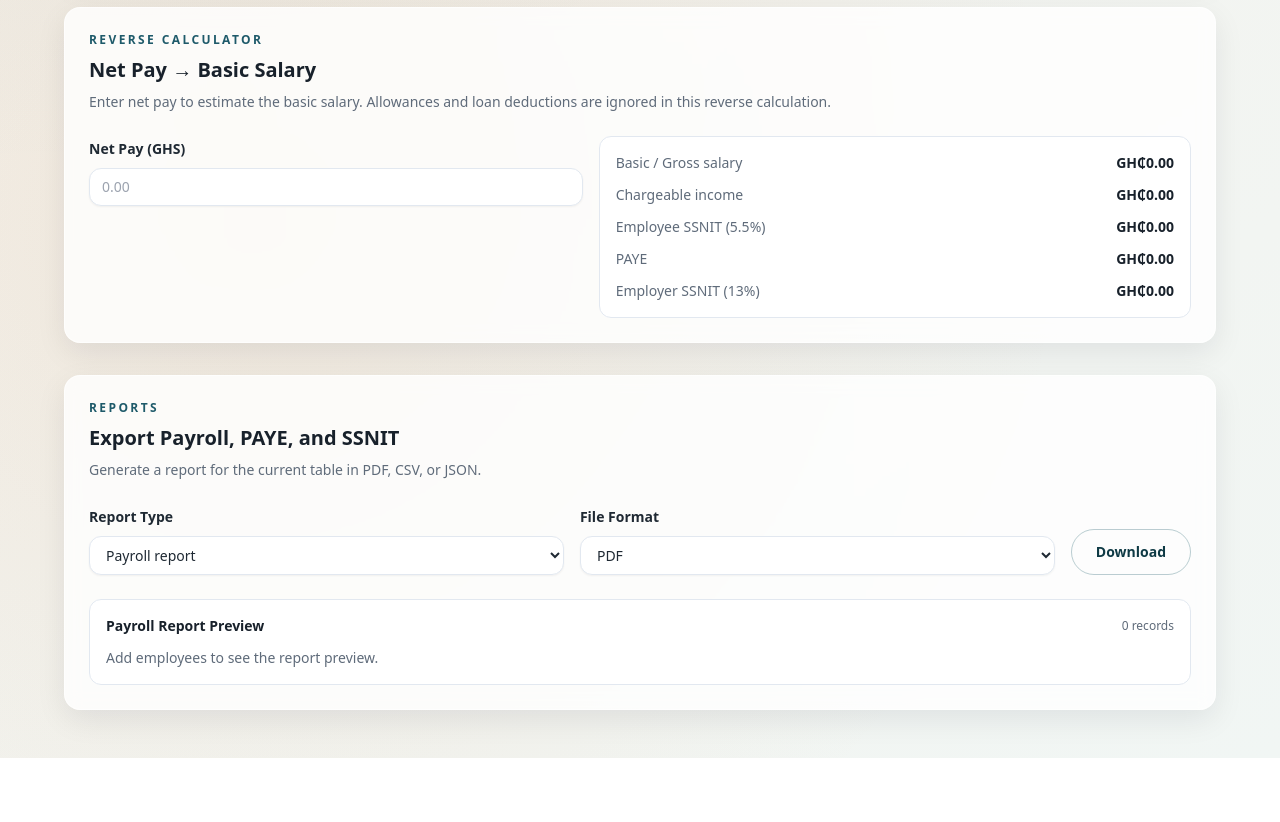
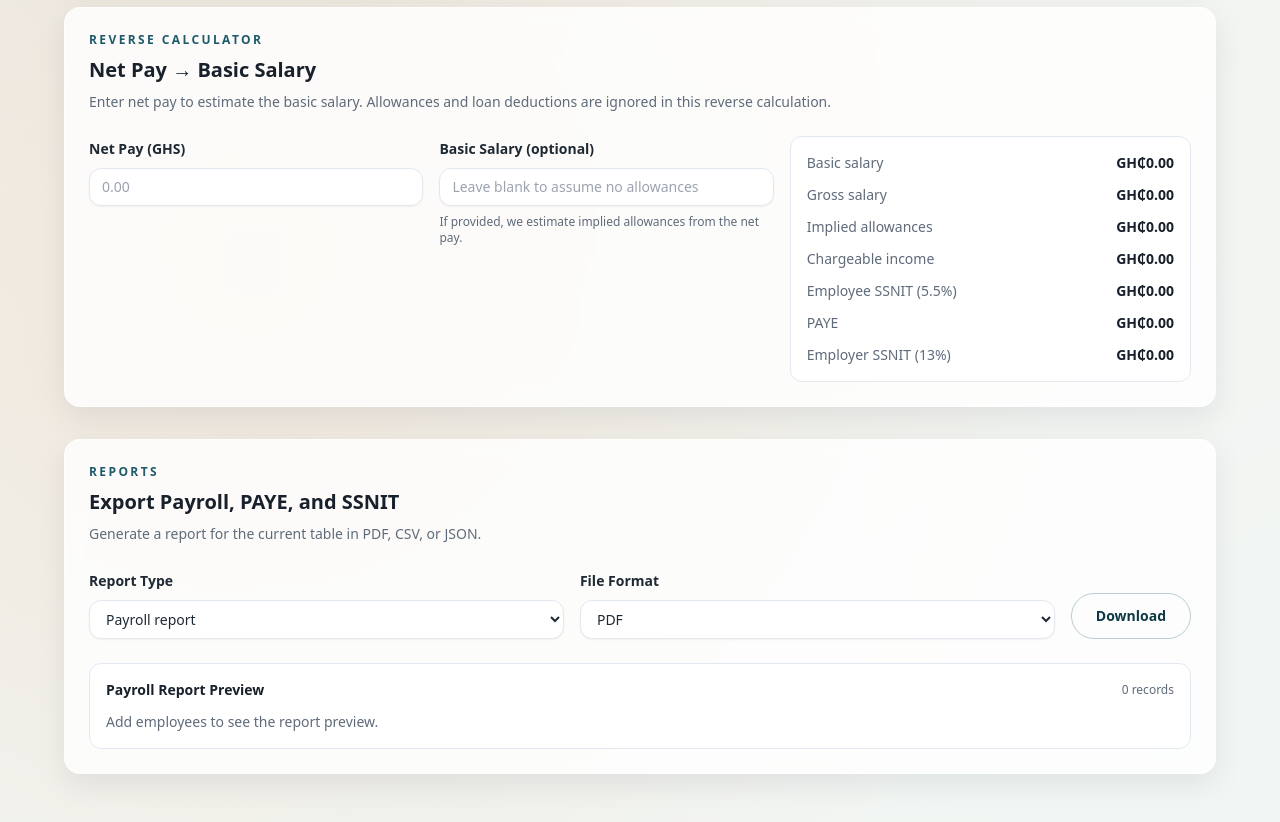
Before and after one commit to fulminair/levelsfield-utilities, a Next.js app in the folder utilities/: page /tools/salary in a window 1280 px wide. Shown: the part 1040-1862 px from the top of the page. Before the commit the page ends 1798 px from the top, so only its background shows below. Built offline with nearby package versions, Linux system fonts and the light colour scheme.

Commit message:
Improve reverse net pay calculator

```diff
--- a/utilities/src/app/tools/salary/page.tsx
+++ b/utilities/src/app/tools/salary/page.tsx
@@ -127,6 +127,7 @@ export default function SalaryCalculatorPage() {
   const [reportType, setReportType] = useState<ReportType>("payroll");
   const [reportFormat, setReportFormat] = useState<ReportFormat>("pdf");
   const [reverseNetPay, setReverseNetPay] = useState<string>("");
+  const [reverseBasic, setReverseBasic] = useState<string>("");
   const summaryRef = useRef<HTMLDivElement | null>(null);
 
   const calculations = useMemo(() => {
@@ -165,6 +166,7 @@ export default function SalaryCalculatorPage() {
     if (!net) {
       return {
         basic: 0,
+        allowances: 0,
         gross: 0,
         chargeable: 0,
         paye: 0,
@@ -175,14 +177,22 @@ export default function SalaryCalculatorPage() {
     }
 
     const chargeable = calculateChargeableFromNet(net);
-    const gross = chargeable / (1 - EMPLOYEE_SSNIT_RATE);
-    const basic = gross;
-    const employeeSsnit = basic * EMPLOYEE_SSNIT_RATE;
+    const inputBasic = toNumber(reverseBasic);
+    const baseForSsnit = inputBasic > 0 ? inputBasic : 0;
+    const employeeSsnit =
+      baseForSsnit > 0 ? baseForSsnit * EMPLOYEE_SSNIT_RATE : 0;
+    const gross =
+      baseForSsnit > 0
+        ? chargeable + employeeSsnit
+        : chargeable / (1 - EMPLOYEE_SSNIT_RATE);
+    const basic = baseForSsnit > 0 ? baseForSsnit : gross;
+    const allowances = roundMoney(gross - basic);
     const paye = calculatePaye(chargeable);
     const employerSsnit = basic * EMPLOYER_SSNIT_RATE;
 
     return {
       basic: roundMoney(basic),
+      allowances,
       gross: roundMoney(gross),
       chargeable: roundMoney(chargeable),
       paye: roundMoney(paye),
@@ -190,7 +200,7 @@ export default function SalaryCalculatorPage() {
       employerSsnit: roundMoney(employerSsnit),
       netPay: roundMoney(net)
     };
-  }, [reverseNetPay]);
+  }, [reverseNetPay, reverseBasic]);
 
   const updateField = (field: keyof SalaryForm, value: string) => {
     setForm((prev) => ({ ...prev, [field]: value }));
@@ -912,7 +922,7 @@ export default function SalaryCalculatorPage() {
             </p>
           </div>
 
-          <div className="mt-6 grid gap-4 md:grid-cols-[1fr_1.2fr]">
+          <div className="mt-6 grid gap-4 md:grid-cols-[1fr_1fr_1.2fr]">
             <div>
               <label className="text-sm font-semibold text-[#1f2933]">
                 Net Pay (GHS)
@@ -927,12 +937,41 @@ export default function SalaryCalculatorPage() {
                 className="mt-2 w-full rounded-xl border border-[#e2e8f0] bg-white px-3 py-2 text-sm text-[#1f2933] shadow-sm focus:border-[#1e5a6a] focus:outline-none"
               />
             </div>
+            <div>
+              <label className="text-sm font-semibold text-[#1f2933]">
+                Basic Salary (optional)
+              </label>
+              <input
+                type="number"
+                min="0"
+                step="0.01"
+                value={reverseBasic}
+                onChange={(e) => setReverseBasic(e.target.value)}
+                placeholder="Leave blank to assume no allowances"
+                className="mt-2 w-full rounded-xl border border-[#e2e8f0] bg-white px-3 py-2 text-sm text-[#1f2933] shadow-sm focus:border-[#1e5a6a] focus:outline-none"
+              />
+              <p className="mt-2 text-xs text-[#5f6b7a]">
+                If provided, we estimate implied allowances from the net pay.
+              </p>
+            </div>
 
             <div className="grid gap-3 rounded-xl border border-[#e2e8f0] bg-white p-4 text-sm">
               <div className="flex items-center justify-between">
-                <span className="text-[#5f6b7a]">Basic / Gross salary</span>
+                <span className="text-[#5f6b7a]">Basic salary</span>
                 <span className="font-semibold text-[#18212b]">
                   {formatMoney(reverseCalculations.basic)}
+                </span>
+              </div>
+              <div className="flex items-center justify-between">
+                <span className="text-[#5f6b7a]">Gross salary</span>
+                <span className="font-semibold text-[#18212b]">
+                  {formatMoney(reverseCalculations.gross)}
+                </span>
+              </div>
+              <div className="flex items-center justify-between">
+                <span className="text-[#5f6b7a]">Implied allowances</span>
+                <span className="font-semibold text-[#18212b]">
+                  {formatMoney(reverseCalculations.allowances)}
                 </span>
               </div>
               <div className="flex items-center justify-between">
```
